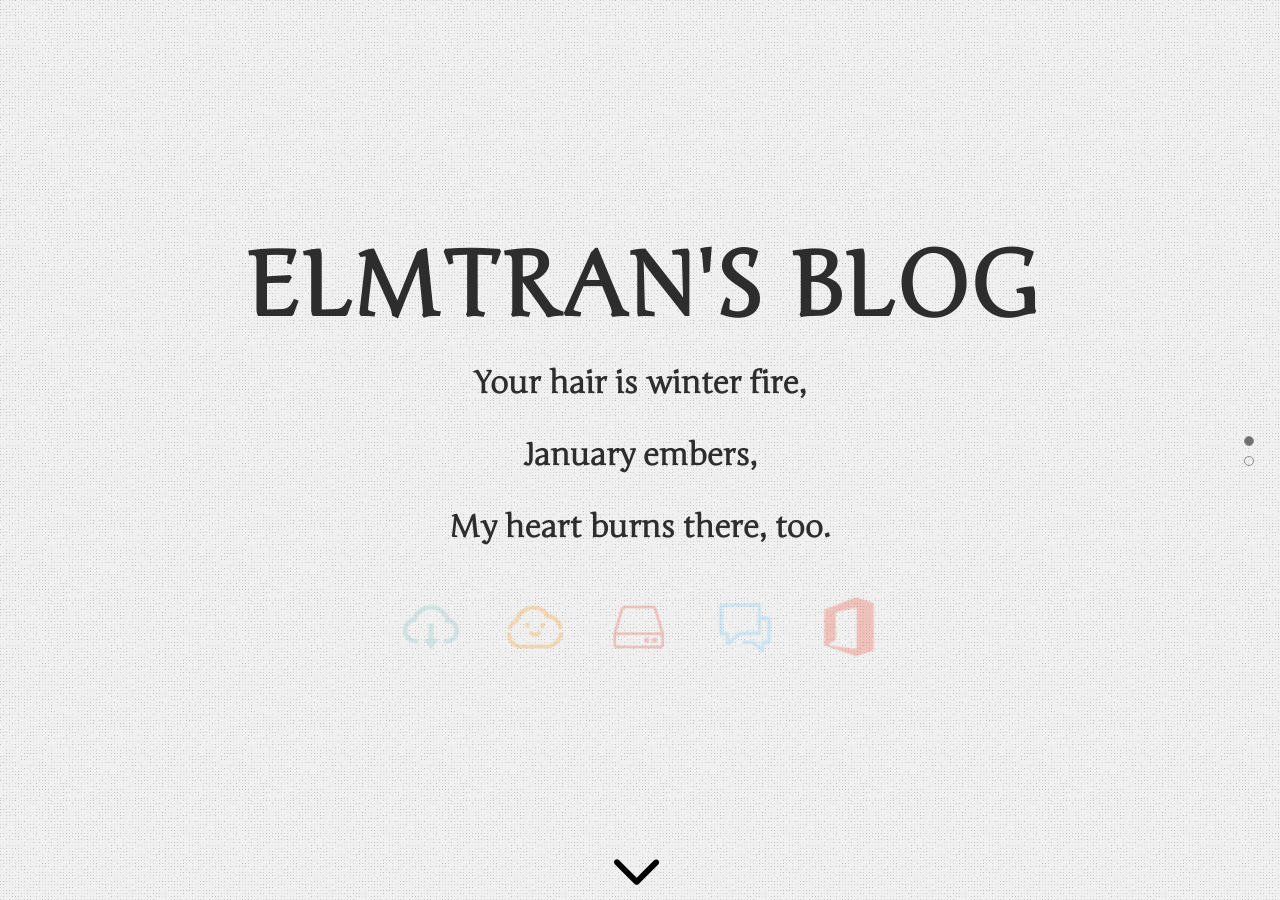
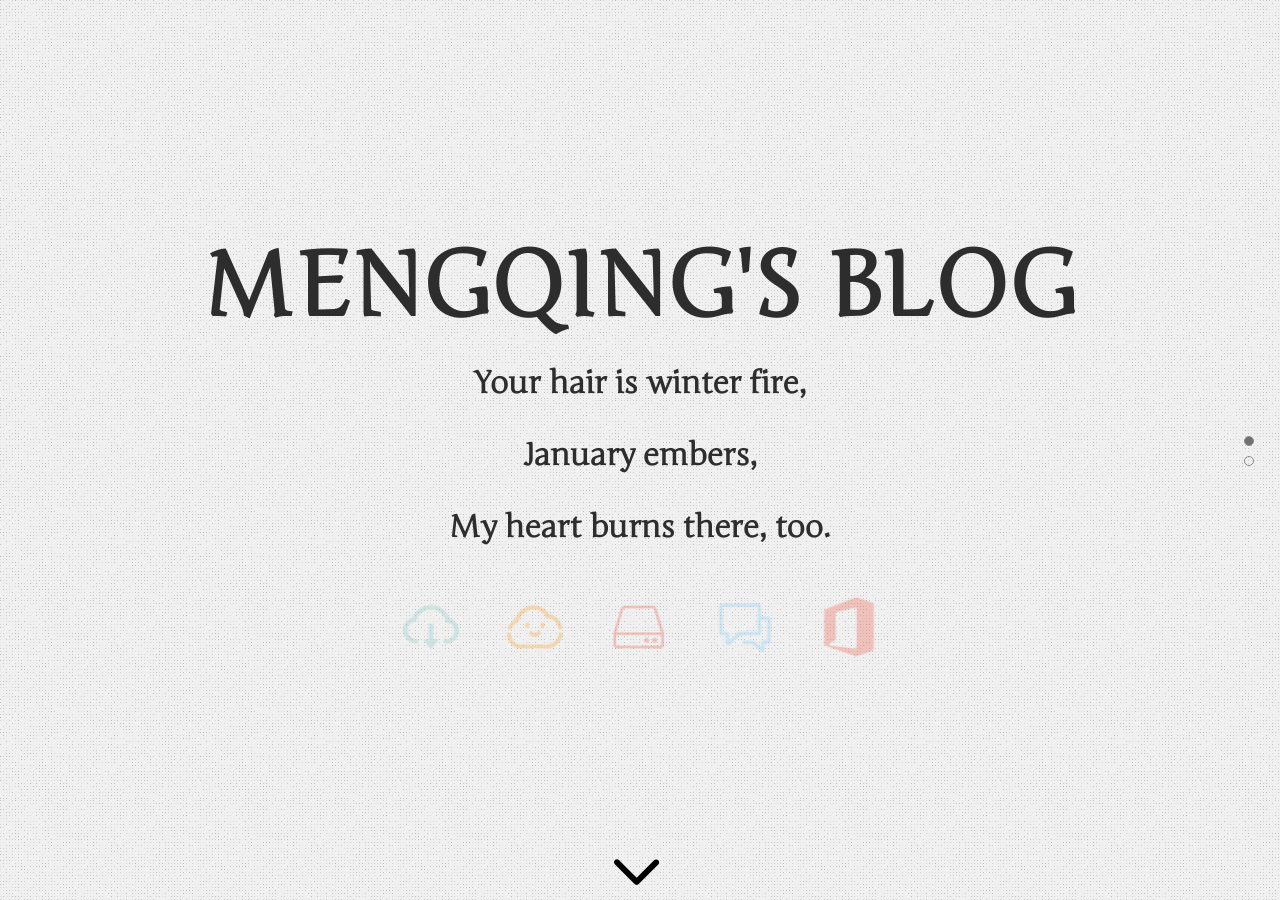
Before and after one commit to ElmTran/ElmTran.github.io, a Jekyll site: the page built from index.html, in a window 1280 px wide. Built offline with Jekyll 4.4.1, drawn with Linux system fonts in a browser that asks for light colours; comment, search, counter and statistics services are not loaded.

Commit message:
change personal information

```diff
--- a/_config.yml
+++ b/_config.yml
@@ -23,8 +23,8 @@ sass:
 # Site Data
 url: # the base hostname & protocol for your site, e.g. http://example.com
 baseurl: # the subpath of your site, e.g. /blog
-title: Elmtran's Blog
-description: "There's nothing here."
+title: Mengqing's Blog
+description: "Train hard, turn up, run your best, and the rest will take care of itself."
 keywords: 'jekyll,theme,gem-based,blog'
 author:
   name:
@@ -60,7 +60,7 @@ author:
     - name: e5
       url: https://e5renew.elmtran.live/
 home:
-  section1: <h1>Elmtran's Blog</h1>
+  section1: <h1>Mengqing's Blog</h1>
   section2: <h3>Your hair is winter fire,<br/><br/>January embers,<br/><br/>My heart burns there, too.</h3>
 blog:
   cc_license: http://creativecommons.org/licenses/by-sa/4.0/ # A link to CC License of your choice.
```
